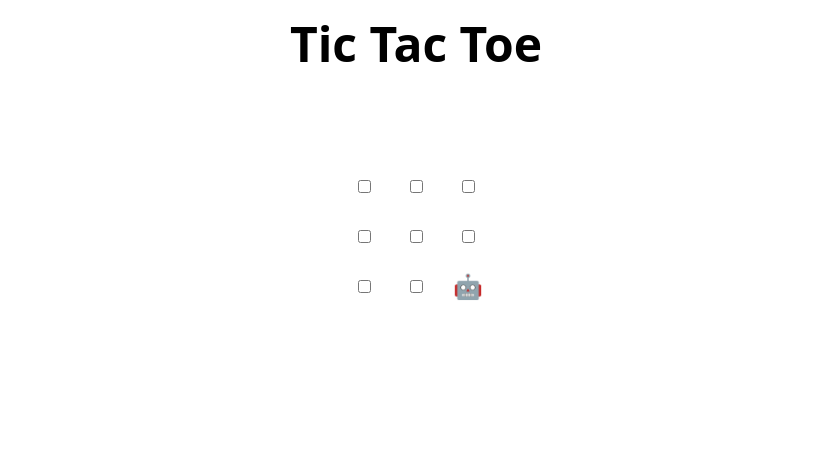
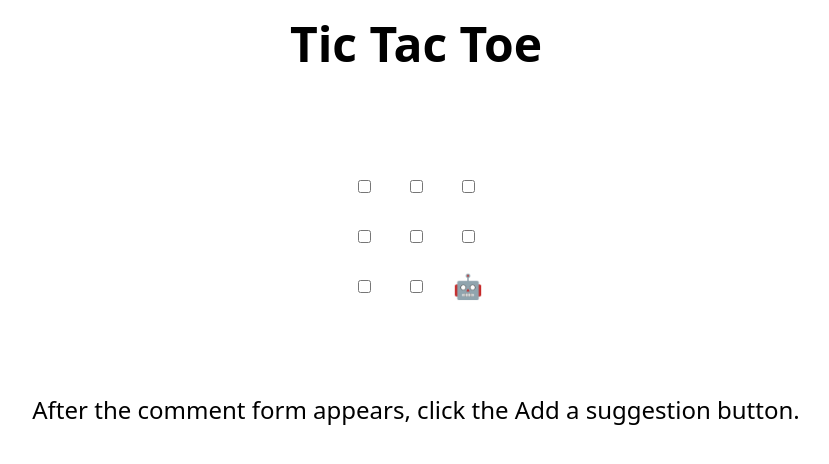
Before and after one commit to codevea/skills-review-pull-requests, a plain HTML site: page index.html in a window 1280 px wide. Shown: the whole page, without its empty margins (224-1053 px from the left). Drawn offline with Linux system fonts and the light colour scheme.

Commit message:
commit message
commit message

```diff
--- a/index.html
+++ b/index.html
@@ -48,7 +48,7 @@
 </table>
 
 <h2 hidden>Game over, refresh to play again 🧑‍💻 🤖!</h2>
-
+<p>After the comment form appears, click the Add a suggestion button.</p>
 <script>
   // Initialization
   const boxes = Array.from(document.querySelectorAll("td"));
```
